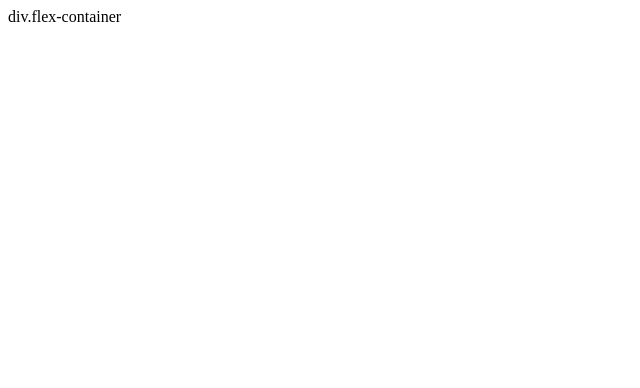
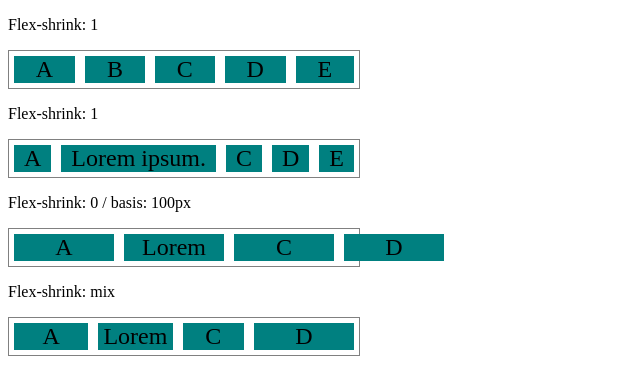
Before and after one commit to DheniMoura/DIO-Bootacamp-Santander-2022, a plain HTML site: page Introdução a criação de websites com HTML5 e CSS3/Aula 02 - Introdução a Flexbox Pt2/flex-shrink.html in a window 1280 px wide. Shown: the whole page, without its empty margins (0-640 px from the left). Drawn offline with Linux system fonts and the light colour scheme.

Commit message:
Update flex-shrink.html

```diff
--- a/Introdução a criação de websites com HTML5 e CSS3/Aula 02 - Introdução a Flexbox Pt2/flex-shrink.html
+++ b/Introdução a criação de websites com HTML5 e CSS3/Aula 02 - Introdução a Flexbox Pt2/flex-shrink.html
@@ -2,26 +2,80 @@
 <!DOCTYPE html>
 <html lang="en">
   <head>
-  <meta charset="UTF-8">
-  <meta http-equiv="X-UA-Compatible" content="IE=edge">
-  <meta name="viewport" content="width=device-width, initial-scale=1.0">
+    <meta charset="UTF-8" />
+    <meta http-equiv="X-UA-Compatible" content="IE=edge" />
+    <meta name="viewport" content="width=device-width, initial-scale=1.0" />
     <title>Fundamentos - flex-shrink</title>
     <style>
-    .flex-container{
+      .flex-container {
         display: flex;
         border: 1px solid grey;
         max-width: 350px;
       }
 
-    .item{
+      .item {
         margin: 5px;
         background-color: teal;
         font-size: 24px;
         text-align: center;
       }
+      .fs-1 {
+        flex-shrink: 1;
+      }
+
+      .fs-0 {
+        flex-shrink: 0;
+        flex-basis: 100px;
+      }
+
+      .fs-2 {
+        flex-shrink: 2;
+        flex-basis: 100px;
+      }
+
+      .fs-3 {
+        flex-shrink: 3;
+        flex-basis: 100px;
+      }
+
+      .fg-1 {
+        flex-grow: 1;
+      }
     </style>
   </head>
   <body>
-  div.flex-container
+    <p>Flex-shrink: 1</p>
+    <div class="flex-container">
+      <div class="item fg-1 fs-1">A</div>
+      <div class="item fg-1 fs-1">B</div>
+      <div class="item fg-1 fs-1">C</div>
+      <div class="item fg-1 fs-1">D</div>
+      <div class="item fg-1 fs-1">E</div>
+    </div>
+
+    <p>Flex-shrink: 1</p>
+    <div class="flex-container">
+      <div class="item fg-1 fs-1">A</div>
+      <div class="item fg-1 fs-1">Lorem ipsum.</div>
+      <div class="item fg-1 fs-1">C</div>
+      <div class="item fg-1 fs-1">D</div>
+      <div class="item fg-1 fs-1">E</div>
+    </div>
+
+    <p>Flex-shrink: 0 / basis: 100px</p>
+    <div class="flex-container">
+      <div class="item fg-1 fs-0">A</div>
+      <div class="item fg-1 fs-0">Lorem</div>
+      <div class="item fg-1 fs-0">C</div>
+      <div class="item fg-1 fs-0">D</div>
+    </div>
+
+    <p>Flex-shrink: mix</p>
+    <div class="flex-container">
+      <div class="item fg-1 fs-2">A</div>
+      <div class="item fg-1 fs-2">Lorem</div>
+      <div class="item fg-1 fs-3">C</div>
+      <div class="item fg-1 fs-0">D</div>
+    </div>
   </body>
 </html>
```
Lines whose indentation alone changed are shown as unchanged.
